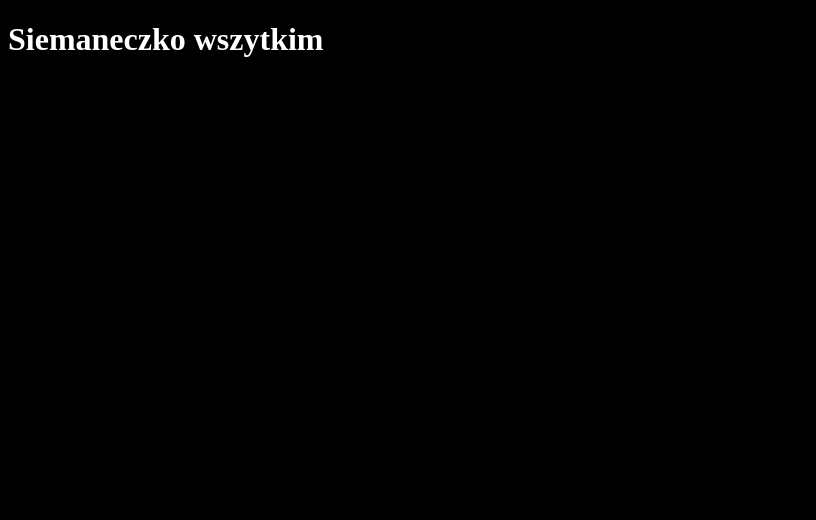
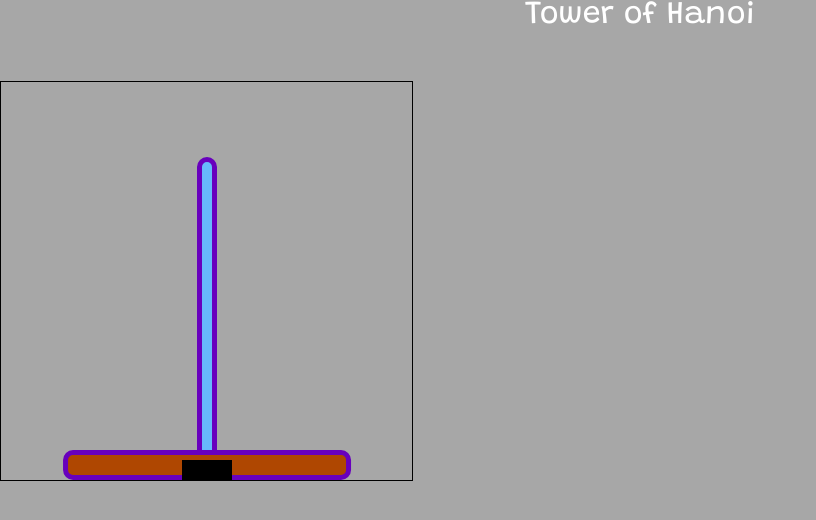
Before and after one commit to ErykFryderyk/Tower-of-Hanoi-Game, a website: page index.html in a window 1280 px wide. Shown: the whole page, without its empty margins (0-816 px from the left). Drawn offline with nearby package versions, Linux system fonts and the light colour scheme.

Commit message:
finish structure html and first styling of elements

```diff
--- a/index.html
+++ b/index.html
@@ -5,10 +5,37 @@
     <meta name="viewport" content="width=device-width, initial-scale=1.0">
     <title>Tower of Hanoi</title>
 
+    <!-- Google Fonts -->
+    <link href="https://fonts.googleapis.com/css2?family=Grandstander:wght@300;400;900&display=swap" rel="stylesheet">
+    <link href="https://fonts.googleapis.com/css2?family=Nunito:wght@300;400;700&display=swap" rel="stylesheet">
+
     <link rel="stylesheet" href="/src/style/style.css">
 </head>
 <body>
-    <h1>Siemaneczko wszytkim</h1>
+    <header>
+        <h1 class="title">Tower of Hanoi</h1>
+    </header>
+
+    <div class="container" style="display:none;">
+        <div class="start-game">
+            <h2>Welcome in game</h2>
+            <label for=""></label>
+            <input type="number" value='3'>
+
+            <button class="start-btn">Start game!</button>
+        </div>
+    </div>
+    <div class="game-board game-board--show">
+        <div class="column-box">
+            <div class="block" id="1"></div>
+        </div>
+        <!-- <div class="column-box">
+
+        </div>
+        <div class="column-box">
+             -->
+        </div>
+    </div>
 
 
     <script src="/src/js/script.js"></script>
--- a/src/style/style.scss
+++ b/src/style/style.scss
@@ -1,11 +1,154 @@
 $black: #000;
 $white: #fff;
+$gray: rgb(167, 167, 167);
+$purple: rgb(104, 0, 189);
+$light-blue: rgb(103, 185, 252);
+$blue: rgb(42, 103, 194);
+$dark-blue: rgb(14, 86, 194);
+$orange: rgb(175, 71, 1);
+
+*,*::before,*::after{
+    padding: 0;
+    margin: 0;
+    box-sizing: border-box;
+}
 
 body{
-    background-color: $black;
+    background-color: $gray;
     color: $white;
+    font-family: 'Nunito',
+    sans-serif;
 }
 
-h1{
+.title{
+    text-align: center;
     color: $white;
+    font-family: 'Grandstander',
+    cursive;
+    font-weight: 400;
+    margin-bottom: 50px;
+
 }
+.container{
+    margin: 0 auto;
+    padding: 0 15px 0 15px;
+    height: calc(100vh - 100px);
+    display: flex;
+    justify-content: center;
+    align-items: center;
+}
+
+.start-game{
+    display: flex;
+    justify-content: center;
+    align-items: center;
+    flex-direction: column;
+}
+.game-board{
+    display: none;
+    justify-content: center;
+    align-items: center;
+    flex-direction: column;
+    height: 100%;
+
+    &--show{
+        display: flex;
+    }
+}
+
+
+
+.column-box{
+    width: 100%;
+    height: 150px;
+    margin-bottom: 2.5px;
+    position: relative;
+    display: flex;
+    justify-content: flex-end;
+    align-items: center;
+    flex-direction: column;
+    border: 1px solid black;
+
+    &::before{
+       content: '';
+       position: absolute;
+       height: 80%;
+       width: 20px;
+       background-color:$light-blue;
+       border: 5px solid $purple;
+       border-radius: 25px;
+       left: 50%;
+       bottom: 5px;
+       transform: translateX(-50%);
+    }
+    &::after{
+        content: '';
+        position: absolute;
+        width: 70%;
+        border: 5px solid $purple;
+        border-radius: 10px;
+        height: 30px;
+        background-color: $orange;
+        left: 50%;
+        bottom: 0;
+        transform: translateX(-50%);
+    }
+
+    &::last-child{
+        margin-bottom: 30px;
+    }
+}
+
+.block{
+    height: 20px;
+    width: 50px;
+    background-color: black;
+    z-index: 10;
+}
+
+.black:last-child{
+    margin-bottom: 30px;
+}
+
+.start-btn{
+    font-family: 'Nunito',
+    sans-serif;
+    font-size: 16px;
+    text-transform: uppercase;
+    letter-spacing: 1px;
+    font-weight: 900;
+    color: $white;
+    box-shadow: none;
+    border: none;
+    border-radius: 100px;
+    padding: 6px 25px;
+    background-color: $blue;
+    outline: none;
+    box-shadow: 0px 0px 9px 0px rgba(0, 0, 0, 0.7);
+    margin-bottom: 20px;
+    transition: box-shadow 0.3s ease-in-out, background-color 0.3s ease-in-out;
+    cursor: pointer;
+
+    &:hover,
+    &:focus{
+        box-shadow: 0px 0px 20px 0px rgba(0, 0, 0,0.7);
+        background-color: $dark-blue;
+    }
+}
+
+
+@media (min-width: 768px) {
+    .game-board {
+        display: none;
+        grid-template-columns: repeat(3, 1fr);
+        gap: 20px;
+
+        &--show {
+            display: grid;
+        }
+    }
+    .column-box{
+        height: 400px;
+    }
+
+}
```
Also changed, not shown: src/style/style.css.
